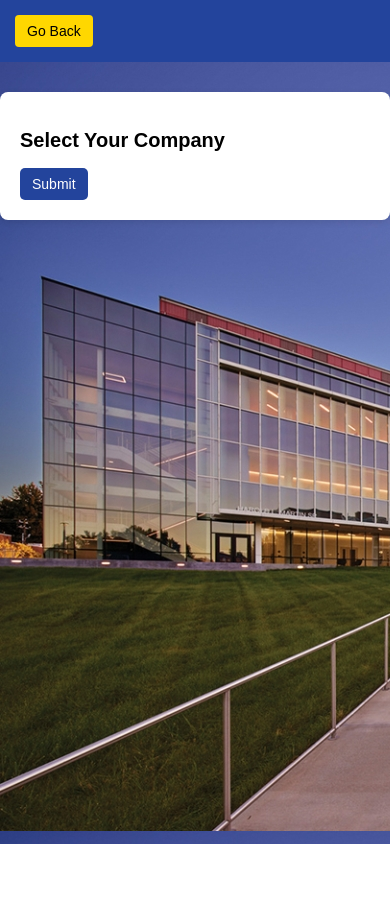
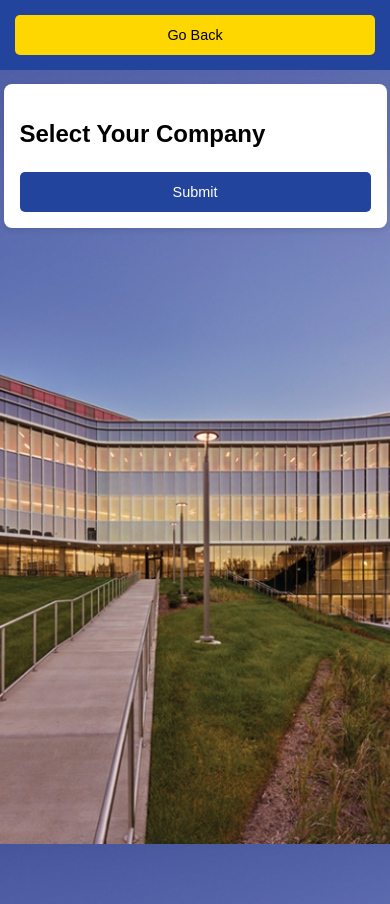
Before and after one commit to kyreshamwell/SeniorProject, a website: page company-select/company-select.html in a window 390 px wide. Before the commit the page ends 844 px from the top, so only its background shows below. Drawn offline with Linux system fonts and the light colour scheme; no server answers; sample sign-in values are in the browser's storage.

Commit message:
fixing stuff

```diff
--- a/company-select/company-select.css
+++ b/company-select/company-select.css
@@ -1,99 +1,85 @@
-/* company-select.css */
+/*─────────────────────────────────────────────────────
+   Company Select Page
+─────────────────────────────────────────────────────*/
+
+/* 1) Make html/body fill the screen & show a full-page bg */
+html, body {
+  height: 100%;
+  margin: 0;
+}
 body {
-    background-image: url('/background.jpg');
   font-family: sans-serif;
-    margin: 0;
+  background: url('/background.jpg') no-repeat center center fixed;
+  background-size: cover;
+  /* 2) make room for the fixed navbar */
   padding-top: 60px;
 }
+
+/* 3) Navbar stays on top */
 nav {
-    position: fixed; top: 0; left: 0; right: 0;
-    background: #23449c; color: #fff; padding: 15px;
+  position: fixed;
+  top: 0; left: 0; right: 0;
+  background: #23449c;
+  color: #fff;
+  padding: 15px;
+  z-index: 1000;
 }
+
+/* 4) The white “card” that holds the form */
 .company-selection {
   max-width: 400px;
   margin: 2rem auto;
-    background: #fff; padding: 20px; border-radius: 8px;
+  background: #fff;
+  padding: 20px;
+  border-radius: 8px;
   box-shadow: 0 2px 6px rgba(0,0,0,0.1);
 }
+
+/* 5) Options list */
 #options {
-    margin-bottom: 1rem;
+  margin-bottom: 1.5rem;
 }
 #options label {
-    display: block; margin: .5rem 0;
-  }
-  .read-more {
-    background: #23449c; color: #fff; border: none;
-    padding: 10px 20px; border-radius: 5px; cursor: pointer;
+  display: block;
+  margin: 0.5rem 0;
+  cursor: pointer;
 }
 
+/* 6) “Submit” button */
+.read-more,
 .btn {
-    background-color: gold;
-    color: black;
-    border: none;
-    padding: 8px 12px;
-    border-radius: 4px;
-    text-decoration: none;
-    cursor: pointer;
   display: inline-flex;
   align-items: center;
   justify-content: center;
+  background: #23449c;
+  color: #fff;
+  border: none;
+  padding: 10px 20px;
+  border-radius: 5px;
+  cursor: pointer;
+  text-decoration: none;
+  transition: background-color 0.2s;
 }
+.btn {
+  background: gold;
+  color: black;
+}
+.read-more:hover { background: #1a327a; }
+.btn:hover      { background: #ffc107; }
 
-  .btn:hover {
-    background-color: #ffc107;
+/*─────────────────────────────────────────────────────
+   Responsive (only this page)
+─────────────────────────────────────────────────────*/
+@media (max-width: 500px) {
+  .company-selection {
+    width: 90%;
+    margin: 1.5rem auto;
+    padding: 1rem;
   }
-
-  /* Responsive adjustments for medium screens (tablets, small laptops) */
-@media screen and (max-width: 650px) {
-  body {
-      font-size: 16px;
-  }
-
-  .services-grid {
-      grid-template-columns: repeat(2, 1fr);
-  }
-
-  .form-box, .calendar, .team-signup-form, .discord-container, .rep-bubble {
-      width: 90%;
-      margin: 0 auto;
-  }
-
-  .toggle-panel h1, .join-text, .title, h2, h3 {
-      font-size: 24px;
+  .read-more,
+  .btn {
+    width: 100%;
+    padding: 0.75rem;
+    font-size: 0.9rem;
   }
 }
-
-/* Responsive adjustments for small screens (phones) */
-@media screen and (max-width: 400px) {
-  body {
-      font-size: 14px;
-  }
-
-  .services-grid {
-      grid-template-columns: 1fr;
-  }
-
-  .form-box, .calendar, .team-signup-form, .discord-container, .rep-bubble {
-      width: 100%;
-      margin: 0 auto;
-      padding: 10px;
-  }
-
-  .service-item, .rep-bubble, .calendar, .team-signup-form {
-      box-shadow: none;
-      padding: 15px;
-  }
-
-  .signoutButton, .btn, .read-more {
-      padding: 8px 12px;
-      font-size: 14px;
-  }
-
-  .toggle-panel h1, .join-text, .title, h2, h3 {
-      font-size: 20px;
-  }
-
-  footer p {
-      font-size: 12px;
-  }
-}
```
Lines whose indentation alone changed are shown as unchanged.
